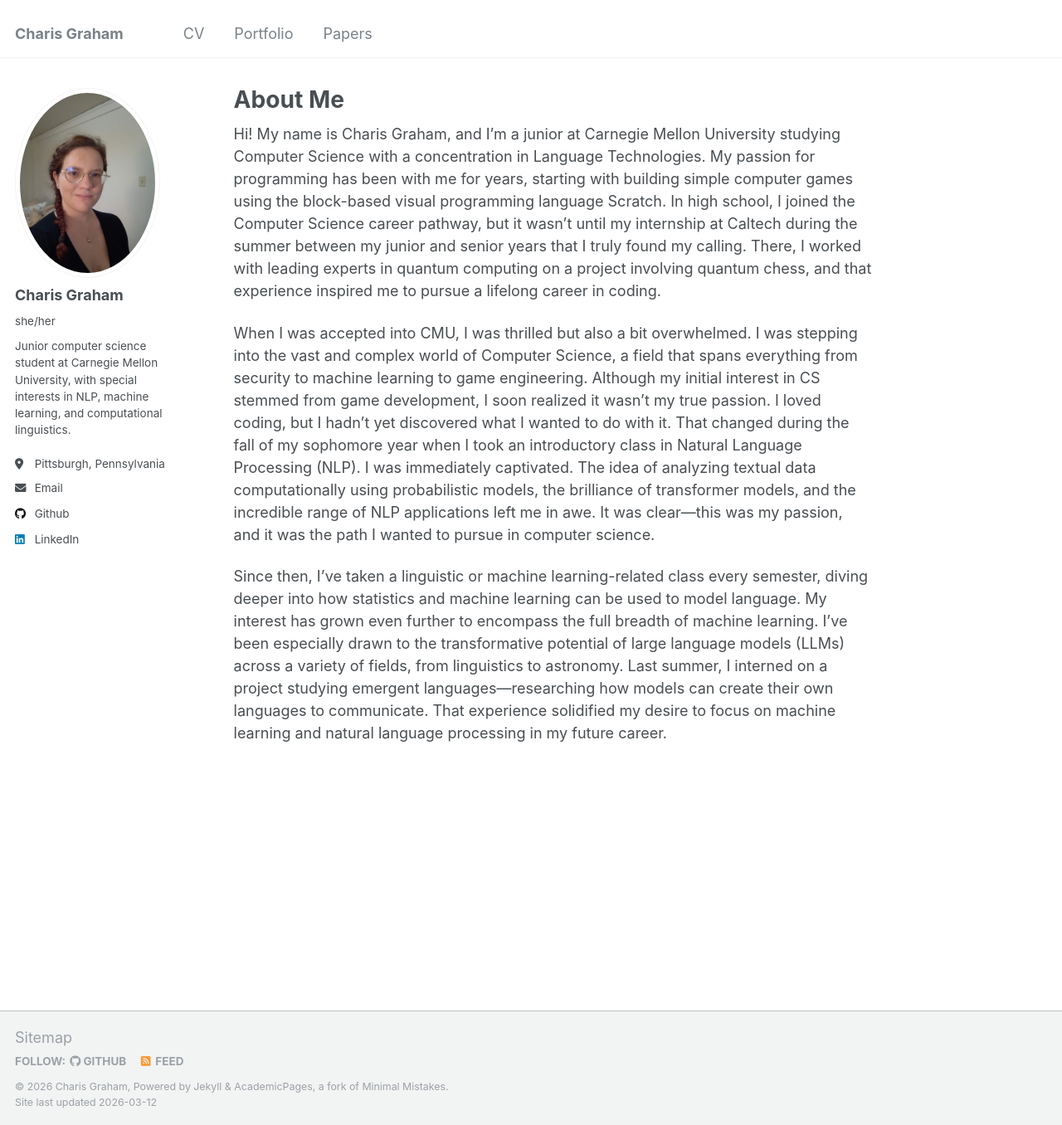
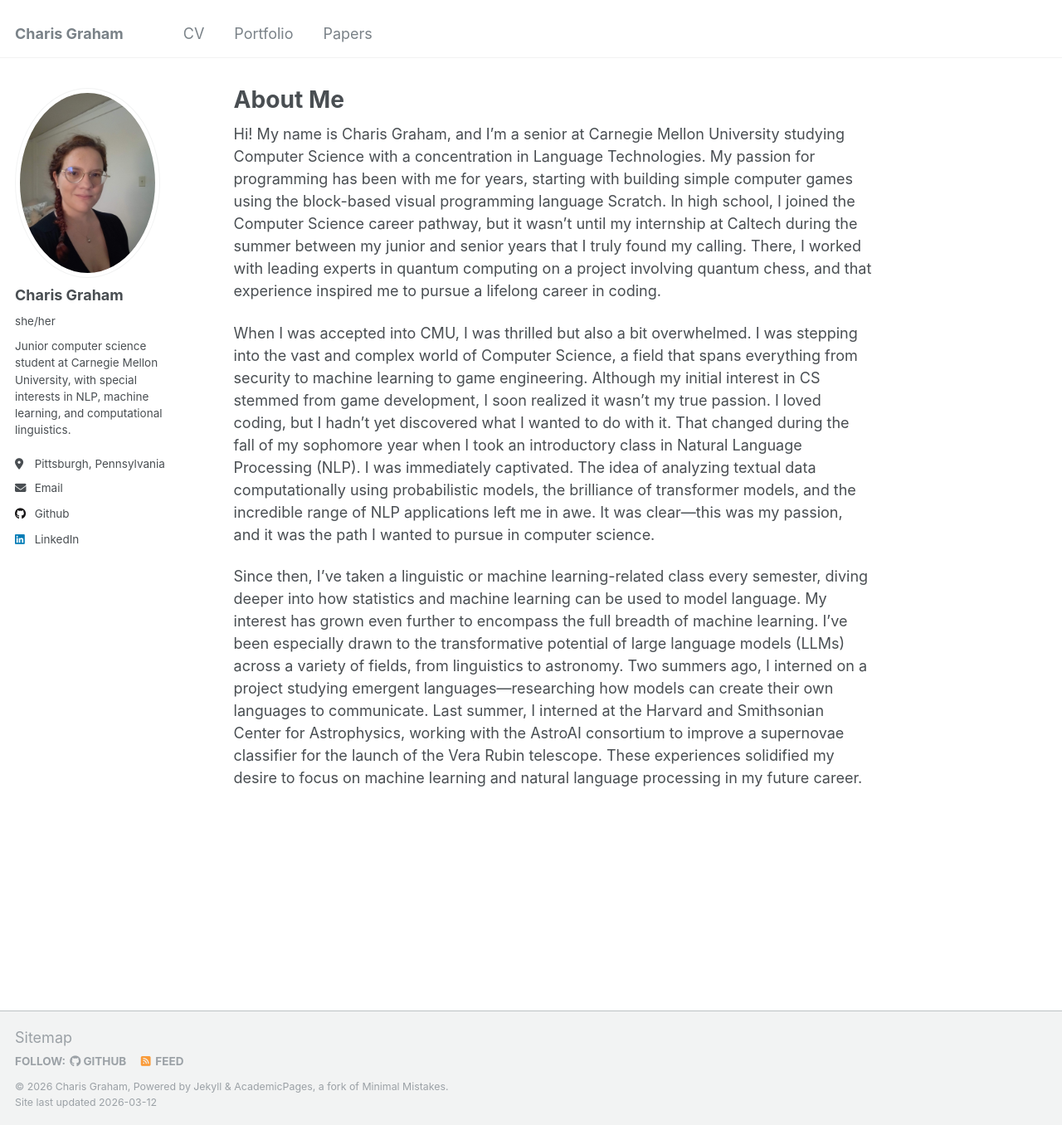
Before and after one commit to Charis-Graham/Charis-Graham.github.io, a Jekyll site: the page built from _pages/about.md, in a window 1280 px wide and 1356 px high. Shown: the whole window at 83% size. Built offline with Jekyll 4.4.1, drawn with Linux system fonts in a browser that asks for light colours.

Commit message:
Update about.md

```diff
--- a/_pages/about.md
+++ b/_pages/about.md
@@ -7,8 +7,8 @@
   - /about.html
 ---
 
-Hi! My name is Charis Graham, and I’m a junior at Carnegie Mellon University studying Computer Science with a concentration in Language Technologies. My passion for programming has been with me for years, starting with building simple computer games using the block-based visual programming language Scratch. In high school, I joined the Computer Science career pathway, but it wasn’t until my internship at Caltech during the summer between my junior and senior years that I truly found my calling. There, I worked with leading experts in quantum computing on a project involving quantum chess, and that experience inspired me to pursue a lifelong career in coding.
+Hi! My name is Charis Graham, and I’m a senior at Carnegie Mellon University studying Computer Science with a concentration in Language Technologies. My passion for programming has been with me for years, starting with building simple computer games using the block-based visual programming language Scratch. In high school, I joined the Computer Science career pathway, but it wasn’t until my internship at Caltech during the summer between my junior and senior years that I truly found my calling. There, I worked with leading experts in quantum computing on a project involving quantum chess, and that experience inspired me to pursue a lifelong career in coding.
 
 When I was accepted into CMU, I was thrilled but also a bit overwhelmed. I was stepping into the vast and complex world of Computer Science, a field that spans everything from security to machine learning to game engineering. Although my initial interest in CS stemmed from game development, I soon realized it wasn’t my true passion. I loved coding, but I hadn’t yet discovered what I wanted to do with it. That changed during the fall of my sophomore year when I took an introductory class in Natural Language Processing (NLP). I was immediately captivated. The idea of analyzing textual data computationally using probabilistic models, the brilliance of transformer models, and the incredible range of NLP applications left me in awe. It was clear—this was my passion, and it was the path I wanted to pursue in computer science.
 
-Since then, I’ve taken a linguistic or machine learning-related class every semester, diving deeper into how statistics and machine learning can be used to model language. My interest has grown even further to encompass the full breadth of machine learning. I’ve been especially drawn to the transformative potential of large language models (LLMs) across a variety of fields, from linguistics to astronomy. Last summer, I interned on a project studying emergent languages—researching how models can create their own languages to communicate. That experience solidified my desire to focus on machine learning and natural language processing in my future career.
+Since then, I’ve taken a linguistic or machine learning-related class every semester, diving deeper into how statistics and machine learning can be used to model language. My interest has grown even further to encompass the full breadth of machine learning. I’ve been especially drawn to the transformative potential of large language models (LLMs) across a variety of fields, from linguistics to astronomy. Two summers ago, I interned on a project studying emergent languages—researching how models can create their own languages to communicate. Last summer, I interned at the Harvard and Smithsonian Center for Astrophysics, working with the AstroAI consortium to improve a supernovae classifier for the launch of the Vera Rubin telescope. These experiences solidified my desire to focus on machine learning and natural language processing in my future career.
```
